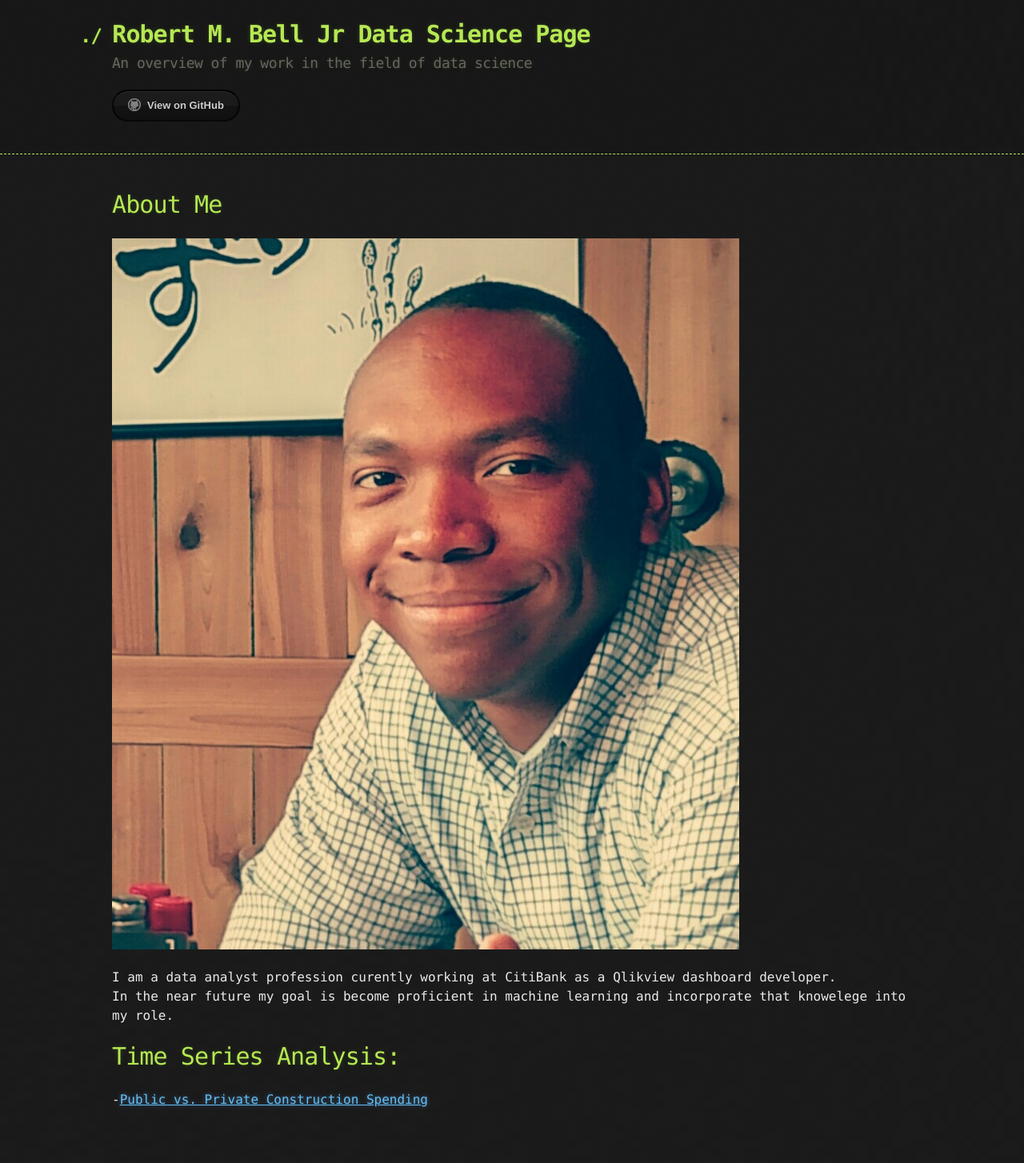
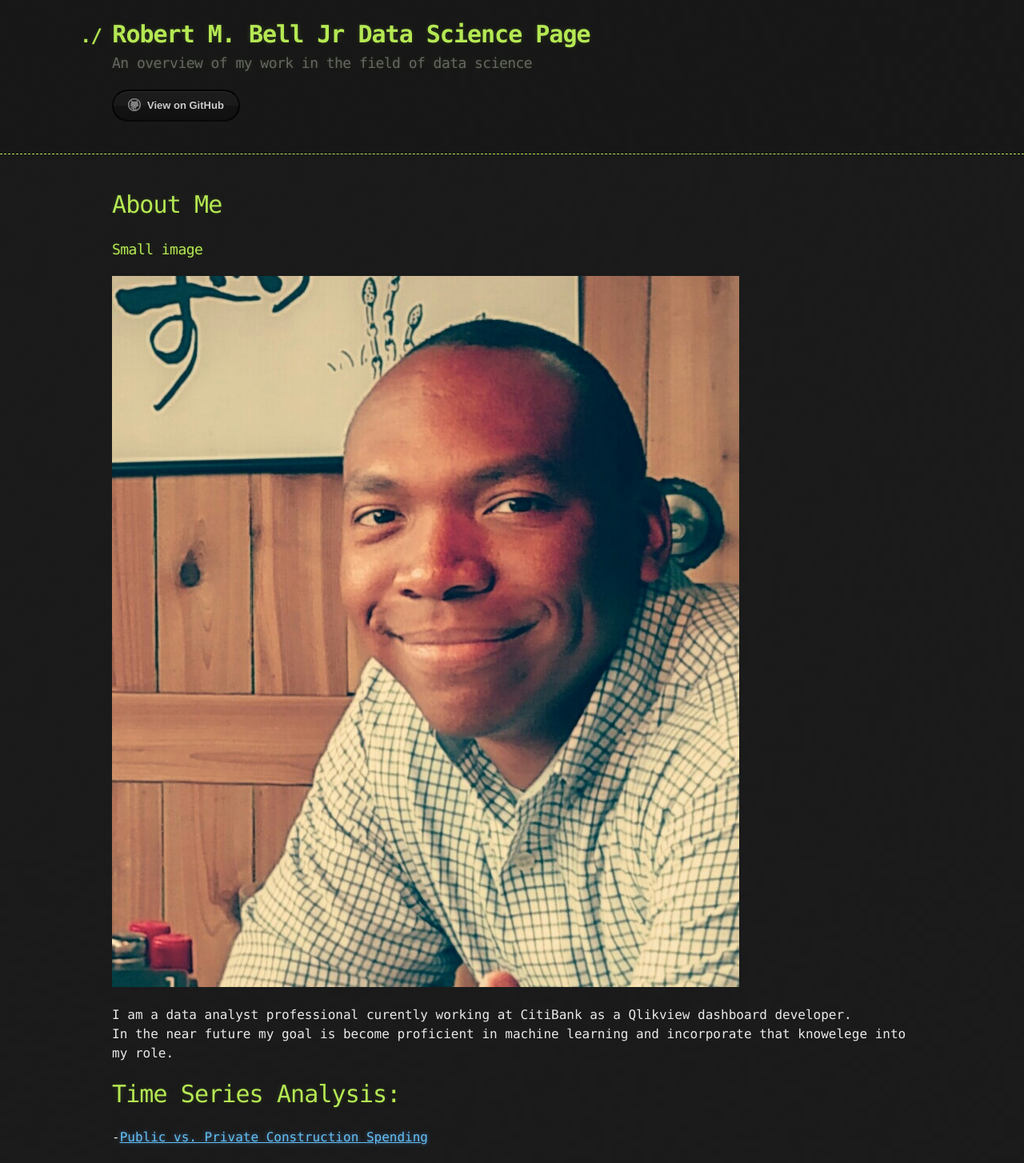
Before and after one commit to robertbell33wp/robertbell33wp.github.io, a Jekyll site: the page built from index.md, in a window 1280 px wide. Shown: the whole page at 80% size. Built offline with Jekyll 4.4.1, drawn with Linux system fonts in a browser that asks for light colours; our own code applies the rules of GitHub Pages for plain Markdown files; before the commit the page ends 1407 px from its top, so only the background shows below that.

Commit message:
Update index.md

```diff
--- a/index.md
+++ b/index.md
@@ -4,9 +4,10 @@ description: An overview of my work in the field of data science
 ---
 
 # About Me
+### Small image
 ![My Picture](/pics/Robert Bell Photo.jpg)
 
-I am a data analyst profession curently working at CitiBank as a Qlikview dashboard developer.
+I am a data analyst professional curently working at CitiBank as a Qlikview dashboard developer.
 In the near future my goal is become proficient in machine learning and incorporate that knowelege into my role.
 
 
```
